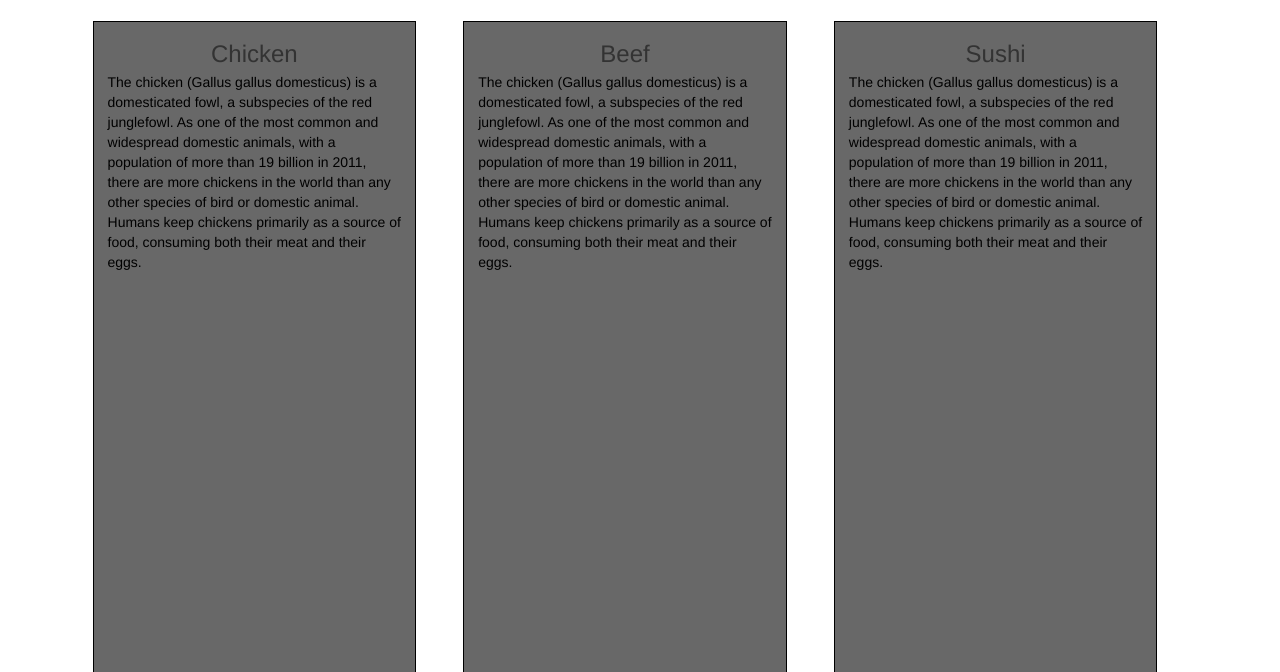
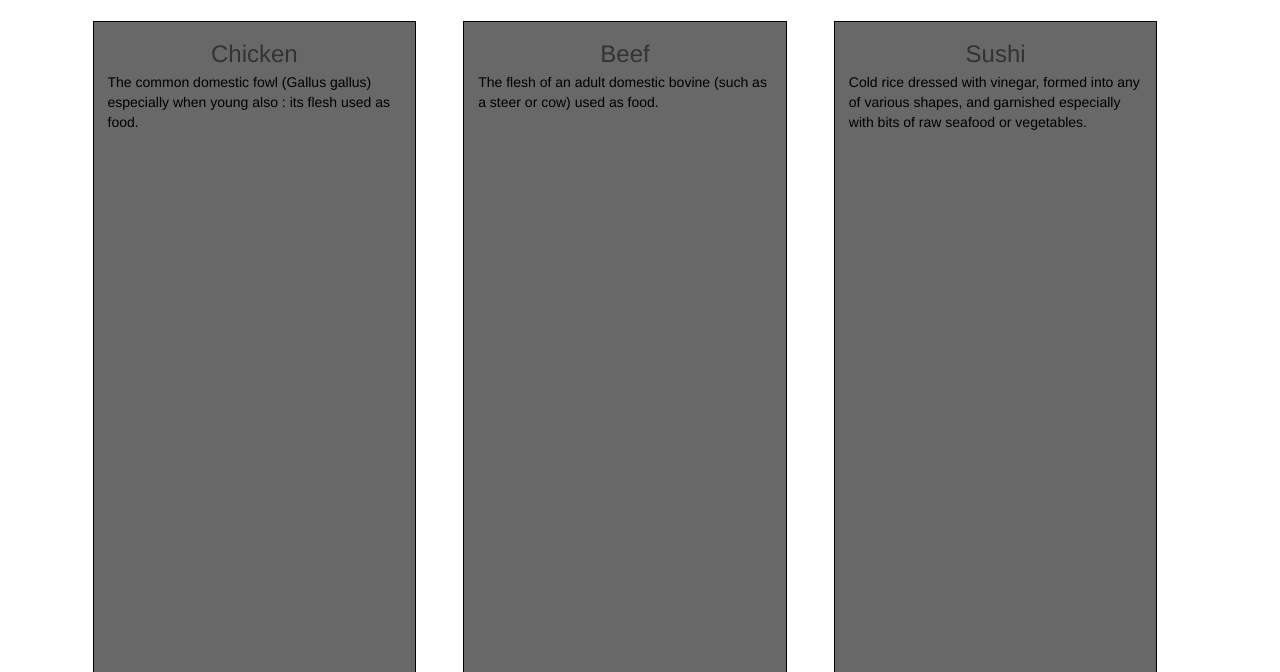
Before and after one commit to Jion-Andal/module3repo, a plain HTML site: page index.html in a window 1280 px wide. Shown: the part 128-800 px from the top of the page. Drawn offline with nearby package versions, Linux system fonts and the light colour scheme.

Commit message:
Changed meanings

```diff
--- a/index.html
+++ b/index.html
@@ -52,7 +52,7 @@
 		<div class="content-cell">
 		<h3 class="text-center">Chicken</h3>
 		<p>
-		The chicken (Gallus gallus domesticus) is a domesticated fowl, a subspecies of the red junglefowl. As one of the most common and widespread domestic animals, with a population of more than 19 billion in 2011, there are more chickens in the world than any other species of bird or domestic animal. Humans keep chickens primarily as a source of food, consuming both their meat and their eggs.
+      The common domestic fowl (Gallus gallus) especially when young also : its flesh used as food.
 		</p>
 		</div>
 		</section> <!-- Chicken -->
@@ -61,8 +61,8 @@
 		<div class="content-cell">
 		<h3 class="text-center">Beef</h3>
 		<p>
-		The chicken (Gallus gallus domesticus) is a domesticated fowl, a subspecies of the red junglefowl. As one of the most common and widespread domestic animals, with a population of more than 19 billion in 2011, there are more chickens in the world than any other species of bird or domestic animal. Humans keep chickens primarily as a source of food, consuming both their meat and their eggs.
-		</p>
+      The flesh of an adult domestic bovine (such as a steer or cow) used as food.
+ 		</p>
 		</div>
 		</section> <!-- Beef -->
 
@@ -70,7 +70,7 @@
 		<div class="content-cell">
 		<h3 class="text-center">Sushi</h3>
 		<p>
-		The chicken (Gallus gallus domesticus) is a domesticated fowl, a subspecies of the red junglefowl. As one of the most common and widespread domestic animals, with a population of more than 19 billion in 2011, there are more chickens in the world than any other species of bird or domestic animal. Humans keep chickens primarily as a source of food, consuming both their meat and their eggs.
+      Cold rice dressed with vinegar, formed into any of various shapes, and garnished especially with bits of raw seafood or vegetables.
 		</p>
 		</div>
 		</section> <!-- Sushi -->
```
